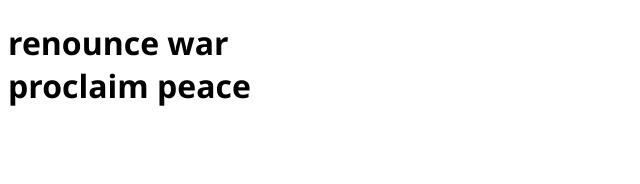
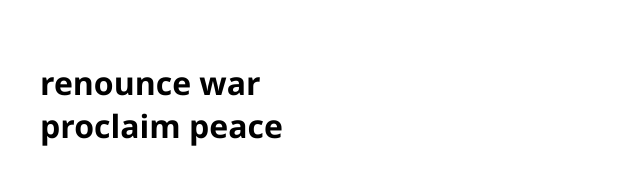
Before and after one commit to renounce-war-org/renounce-war-website, a plain HTML site: page index.html in a window 1280 px wide. Shown: the whole page, without its empty margins (0-640 px from the left). Drawn offline with Linux system fonts and the light colour scheme.

Commit message:
added a little padding

```diff
--- a/index.html
+++ b/index.html
@@ -7,6 +7,10 @@
     <style>
         html {
             font-family: 'Segoe UI', Tahoma, Geneva, Verdana, sans-serif;
+            font-size: 16px;
+        }
+        body {
+            padding: 2rem;
         }
     </style>
 </head>
```
